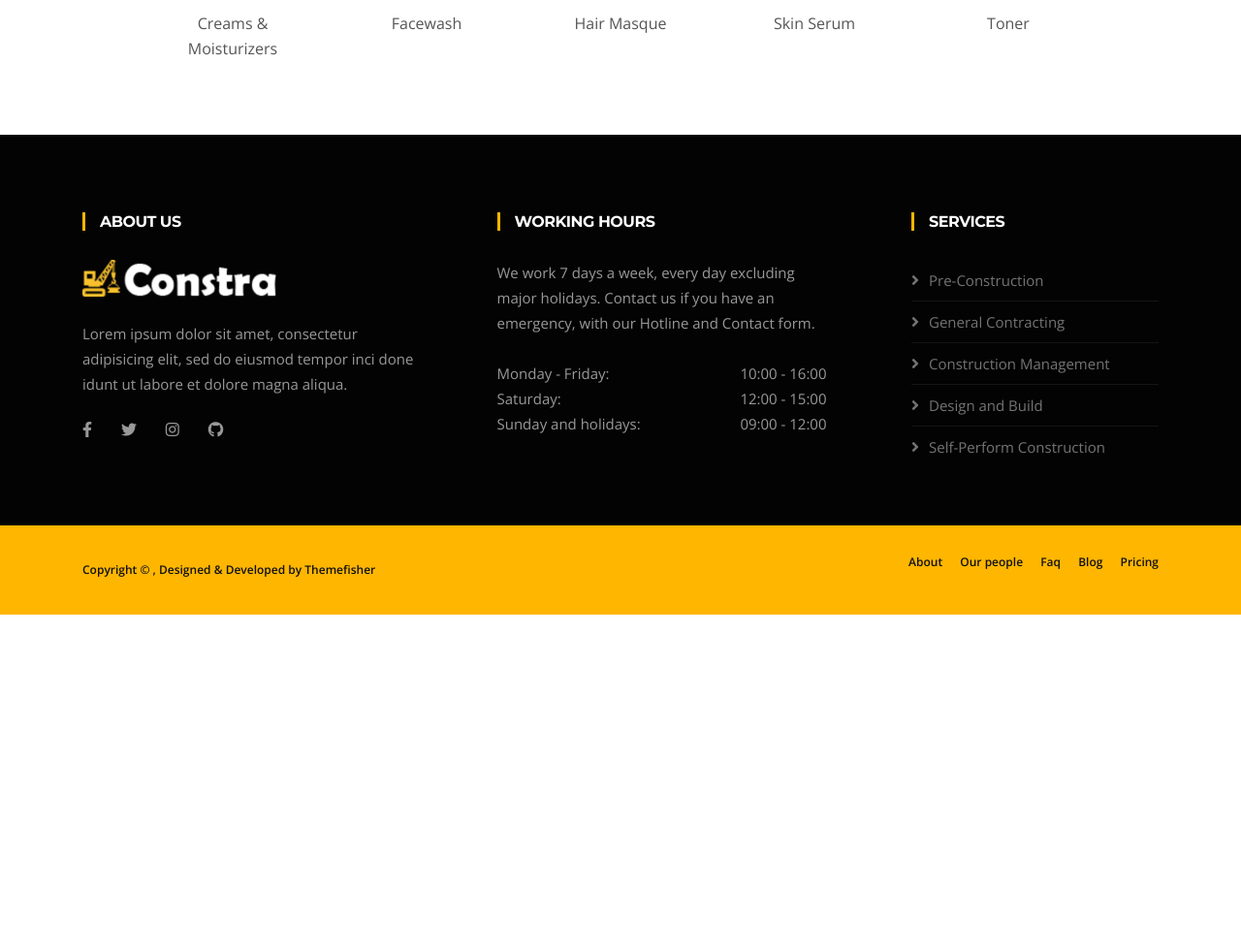
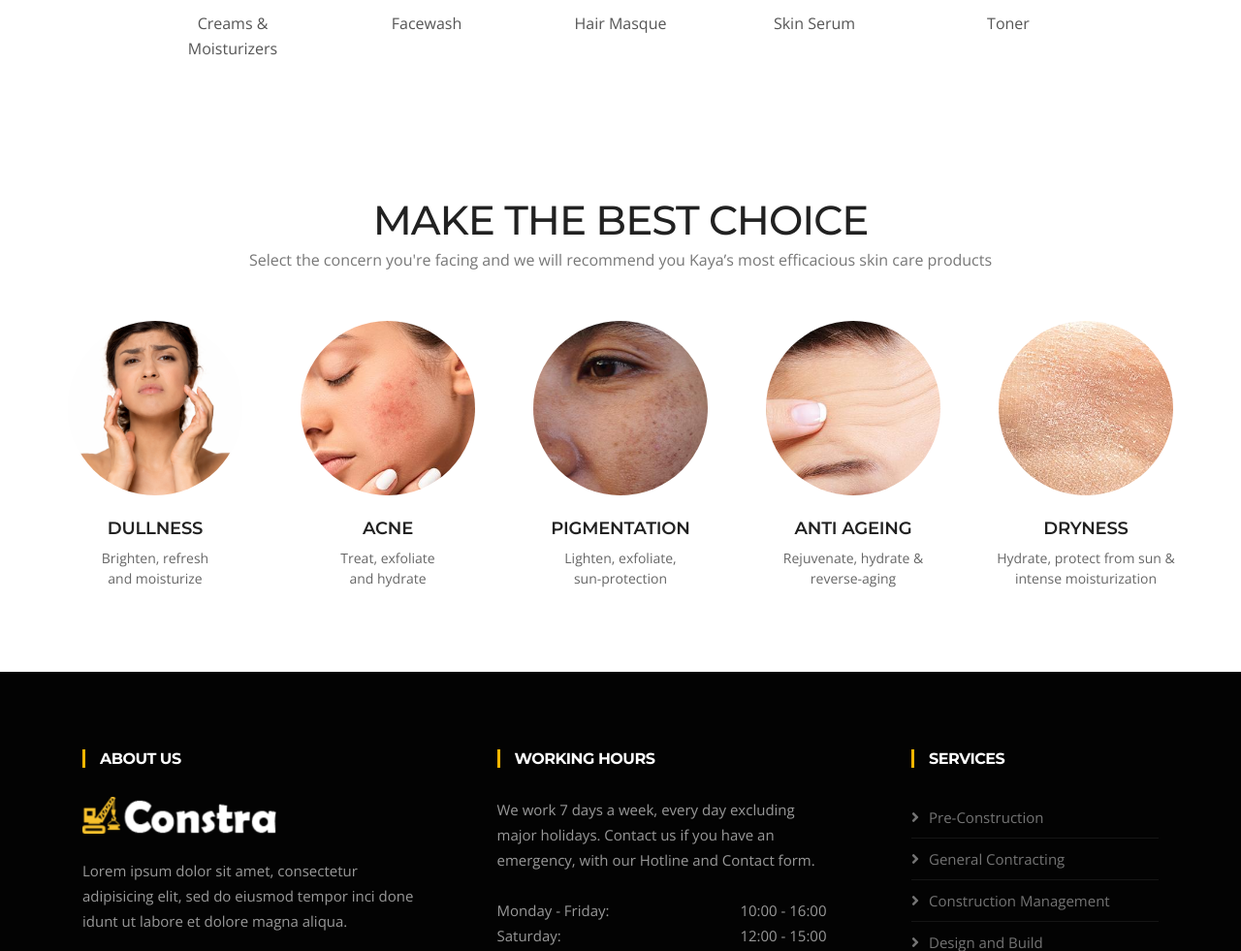
Before and after one commit to saiyedaashiya64-dev/DERMACO_WEB, a PHP site: page /MASTER_PAGES/index-2.html in a window 1280 px wide. Shown: the part 2113-3094 px from the top of the page at 97% size. Before the commit the page ends 2747 px from the top, so only its background shows below. Run offline with PHP 8.4, Linux system fonts and the light colour scheme.

Commit message:
skin concerns section

```diff
--- a/ASSETS/css/style.css
+++ b/ASSETS/css/style.css
@@ -1571,6 +1571,59 @@ ul.navbar-nav > li.header-get-a-quote:hover > a:after {
   font-weight: 500;
 }
 
+/*skin concurs*/
+.concern-section {
+  text-align: center;
+  padding: 70px 20px;
+  background-color: #ffffff;
+}
+
+.concern-section h2 {
+  font-size: 42px;
+  font-weight: 500;
+  margin-bottom: 10px;
+}
+
+.concern-subtitle {
+  font-size: 16px;
+  color: #777;
+  max-width: 800px;
+  margin: 0 auto 50px;
+}
+
+.concern-wrapper {
+  display: flex;
+  justify-content: center;
+  gap: 40px;
+  flex-wrap: wrap;
+}
+
+.concern-item {
+  width: 200px;
+  text-align: center;
+}
+
+.concern-item img {
+  width: 180px;
+  height: 180px;
+  border-radius: 50%;
+  object-fit: cover;
+  margin-bottom: 20px;
+}
+
+.concern-item h4 {
+  font-size: 18px;
+  font-weight: 600;
+  margin-bottom: 6px;
+}
+
+.concern-item p {
+  font-size: 14px;
+  color: #666;
+  line-height: 1.5;
+}
+
+
 
 /* Intro
 ================================================== */
--- a/PAGES/home.html
+++ b/PAGES/home.html
@@ -109,3 +109,44 @@
     </div>
   </div>
 </section>
+
+<section class="concern-section">
+  <h2>Make the best choice</h2>
+  <p class="concern-subtitle">
+    Select the concern you're facing and we will recommend you Kaya’s most efficacious skin care products
+  </p>
+
+  <div class="concern-wrapper">
+
+    <div class="concern-item">
+      <img src="../ASSETS/images/concerns/dullness.png" alt="Dullness">
+      <h4>Dullness</h4>
+      <p>Brighten, refresh<br>and moisturize</p>
+    </div>
+
+    <div class="concern-item">
+      <img src="../ASSETS/images/concerns/acne1.jpeg" alt="Acne">
+      <h4>Acne</h4>
+      <p>Treat, exfoliate<br>and hydrate</p>
+    </div>
+
+    <div class="concern-item">
+      <img src="../ASSETS/images/concerns/pigmentation.jpeg" alt="Pigmentation">
+      <h4>Pigmentation</h4>
+      <p>Lighten, exfoliate,<br>sun-protection</p>
+    </div>
+
+    <div class="concern-item">
+      <img src="../ASSETS/images/concerns/anti-ageing.jpeg" alt="Anti Ageing">
+      <h4>Anti Ageing</h4>
+      <p>Rejuvenate, hydrate &<br>reverse-aging</p>
+    </div>
+
+    <div class="concern-item">
+      <img src="../ASSETS/images/concerns/dryness.jpeg" alt="Dryness">
+      <h4>Dryness</h4>
+      <p>Hydrate, protect from sun &<br>intense moisturization</p>
+    </div>
+
+  </div>
+</section>
```
Also changed, not shown: ASSETS/images/concerns/acne1.jpeg (added), ASSETS/images/concerns/anti-ageing.jpeg (added), ASSETS/images/concerns/dryness.jpeg (added), ASSETS/images/concerns/dullness.png (added), ASSETS/images/concerns/pigmentation.jpeg (added).
